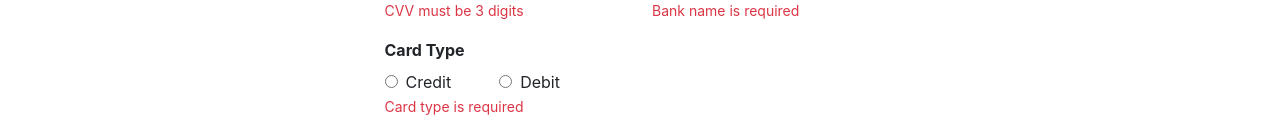
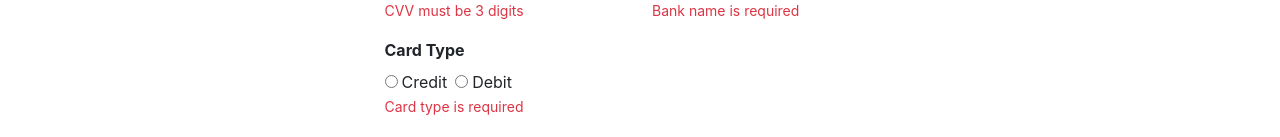
Before and after one commit to rohitjat49/amazon-project, a React (Create React App) app: page /card-debit in a window 1280 px wide. Shown: the part 963-1100 px from the top of the page. Built offline with nearby package versions, Linux system fonts and the light colour scheme.

Commit message:
deditcard changes

```diff
--- a/src/component/DeditCardForm.jsx
+++ b/src/component/DeditCardForm.jsx
@@ -2031,7 +2031,7 @@ const DebitCreditForm = () => {
                         onChange={handleCardTypeChange}
                         required
                       />
-                      <label htmlFor="credit" className="ms-2 mx-5">Credit</label>
+                      <label htmlFor="credit" className="ms-1 me-2">Credit</label>
                       <input
                         type="radio"
                         id="debit"
@@ -2041,7 +2041,7 @@ const DebitCreditForm = () => {
                         onChange={handleCardTypeChange}
                         required
                       />
-                      <label htmlFor="debit" className="ms-2">Debit</label>
+                      <label htmlFor="debit" className="ms-1">Debit</label>
                     </div>
                     {errors.cardType && <small className="text-danger">{errors.cardType}</small>}
                   </div>
```
